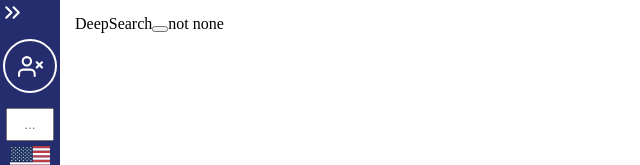
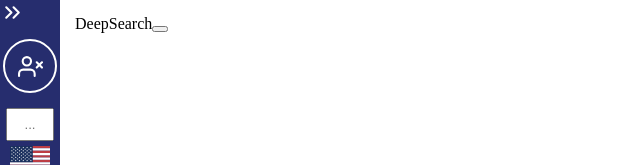
Before and after one commit to AlexCole999/second-project-eng, a React app: page /second-project-eng/DeepSearch in a window 1280 px wide. Shown: the top 165 px of the page, without its empty margins (0-640 px from the left). Built offline with nearby package versions, Linux system fonts and the light colour scheme.

Commit message:
preparing for DeepSearch display

```diff
--- a/src/App/comps/Dashboard/DeepSearch/DeepSearch.tsx
+++ b/src/App/comps/Dashboard/DeepSearch/DeepSearch.tsx
@@ -18,7 +18,11 @@ export default function DeepSearch({ }: Props) {
       </button>
       {some == undefined
         ? "none"
-        : "not none"}
+        : some.map(x =>
+          <div style={{ border: '1px solid black' }}>
+            {x.pos};
+            {x.tr.map(x => <div>{x.text}</div>)}
+          </div>)}
     </div>
   )
 }
```
